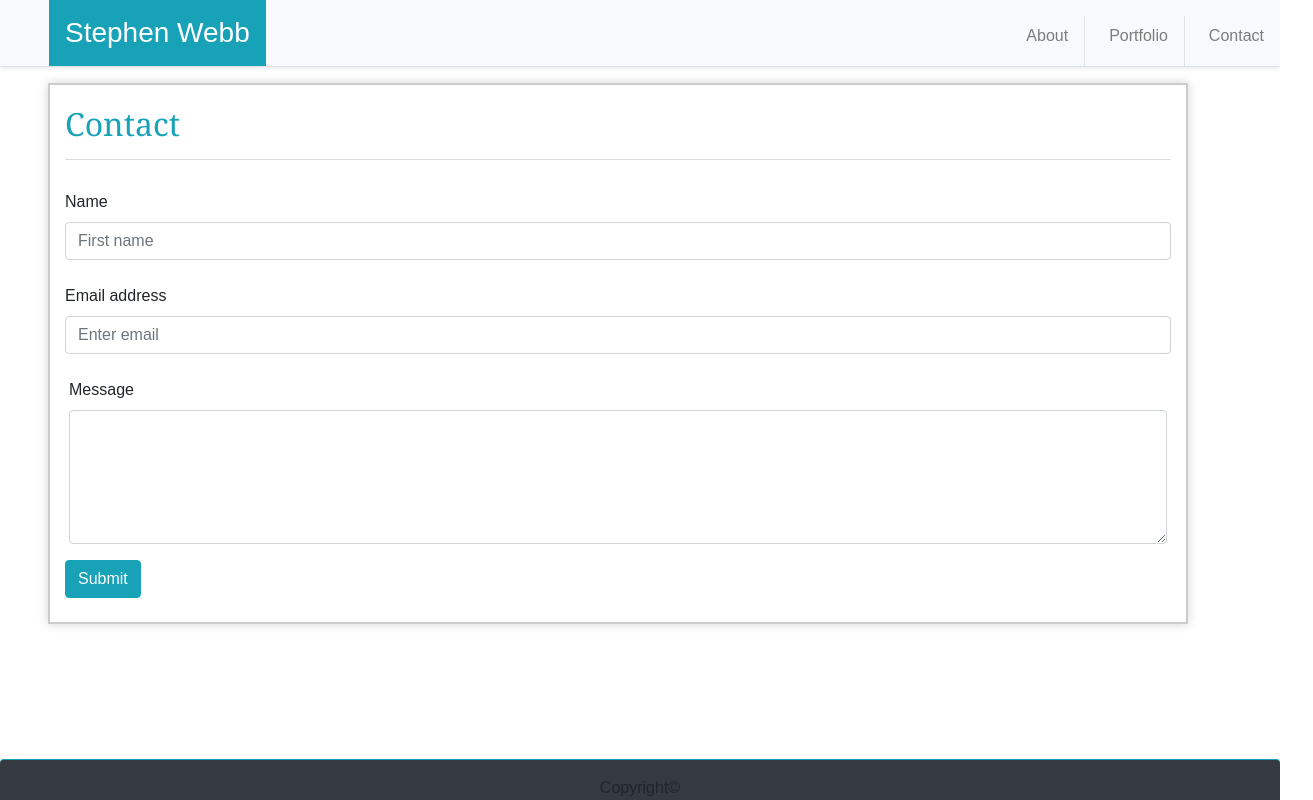
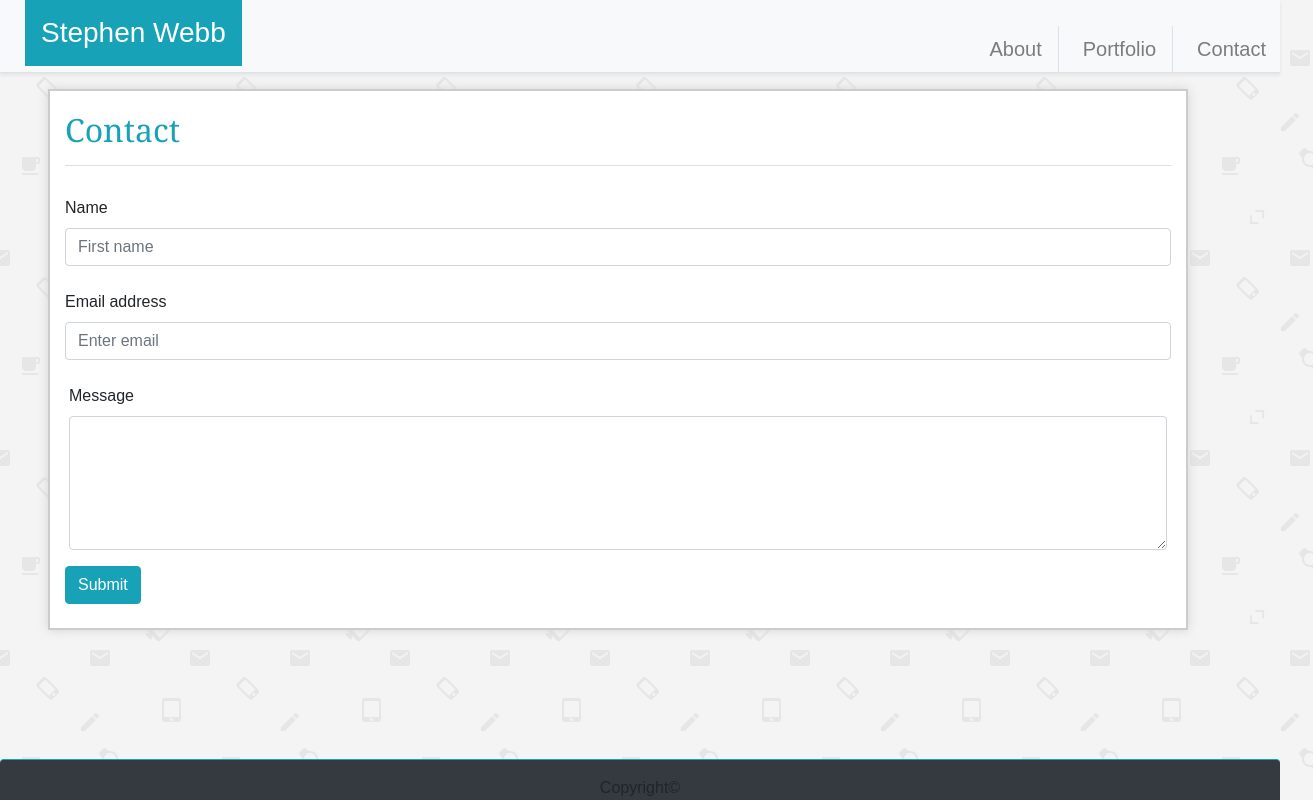
Before and after one commit to stevie2codes/responsive-basic-portfolio, a plain HTML site: page contact.html in a window 1280 px wide. Shown: the whole page, 1313 px wide, since content can reach past the window. Drawn offline with nearby package versions, Linux system fonts and the light colour scheme.

Commit message:
adjusted nav bar on contact page for overlap response. Havent included it across all pages yet.

```diff
--- a/assets/css/styles.css
+++ b/assets/css/styles.css
@@ -1,6 +1,7 @@
 body,
 html {
-  background-image: url(assets/images/email-pattern.png);
+  box-sizing: border-box;
+  background-image: url(/assets/images/email-pattern.png);
   font-family: Arial, Helvetica, sans-serif;
   display: flex;
   flex-direction: column;
--- a/contact.html
+++ b/contact.html
@@ -13,26 +13,26 @@
 
 <body>
   <nav
-    class=" col-12  d-flex p-0 flex-wrap navbar-expand-lg navbar-light  bg-light border-bottom border-black-50 shadow-sm">
+    class="navbar-expand-md col-12 d-flex p-0  navbar-light bg-light border-bottom border-black-50 shadow-sm">
     <div class="row">
-      <div class="navbar-brand col-md-12 col-xs-12 p-0 ml-lg-3">
-        <h3 class="bg-info d-sm-inline-flex text-white p-3 ml-5 mb-0">Stephen Webb</h3>
-      </div>
-    </div>
-    <ul class="navbar-nav  ml-auto d-flex flex-row  mt-3">
+      <div class="navbar-brand min-vw-100 col-12 p-0  ml-md-3">
+        <h3 class="bg-info text-center d-md-inline-flex text-white p-3 ml-md-4">Stephen Webb</h3>
+    <ul class="navbar-nav  mt-md-n5 col-12 justify-content-md-end d-flex flex-row justify-content-sm-center ">
       <li class="nav-item mx-2 border-right pr-2">
         <a class="nav-link" href="index.html">About</a>
       </li>
       <li class="nav-item mx-2 border-right pr-2">
         <a class="nav-link" href="portfolio.html">Portfolio</a>
       </li>
-      <li class="nav-item mx-2">
+      <li class="nav-item mx-2 mr-md-4">
         <a class="nav-link" href="contact.html">Contact</a>
       </li>
     </ul>
+  </div>
+    </div>
   </nav>
 
-  <div class="container custom mb-4 ml-lg-5 mt-3">
+  <div class="container custom mb-5 ml-lg-5 mt-3">
     <form>
       <div class="form-group">
         <div class="head-about text-info">
```
